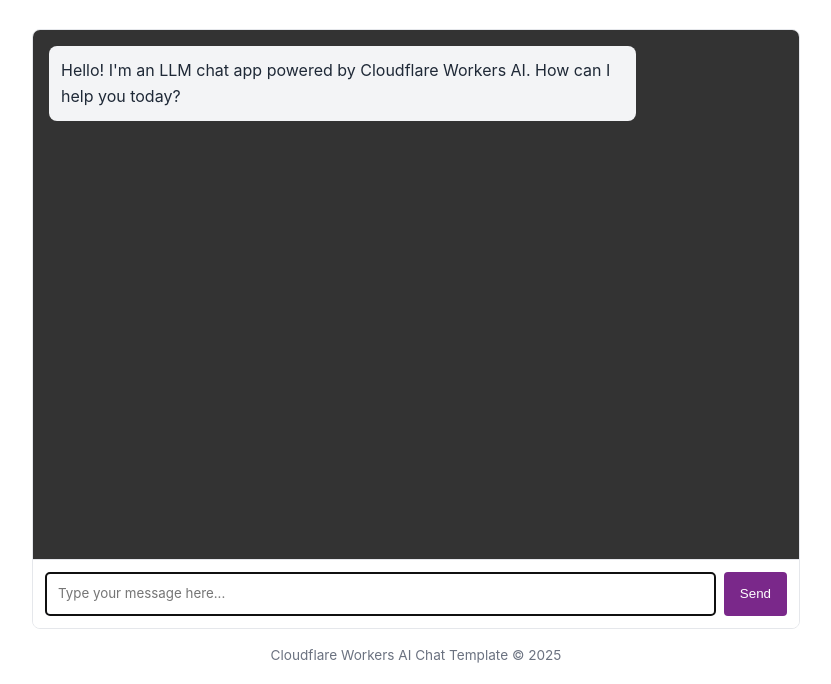
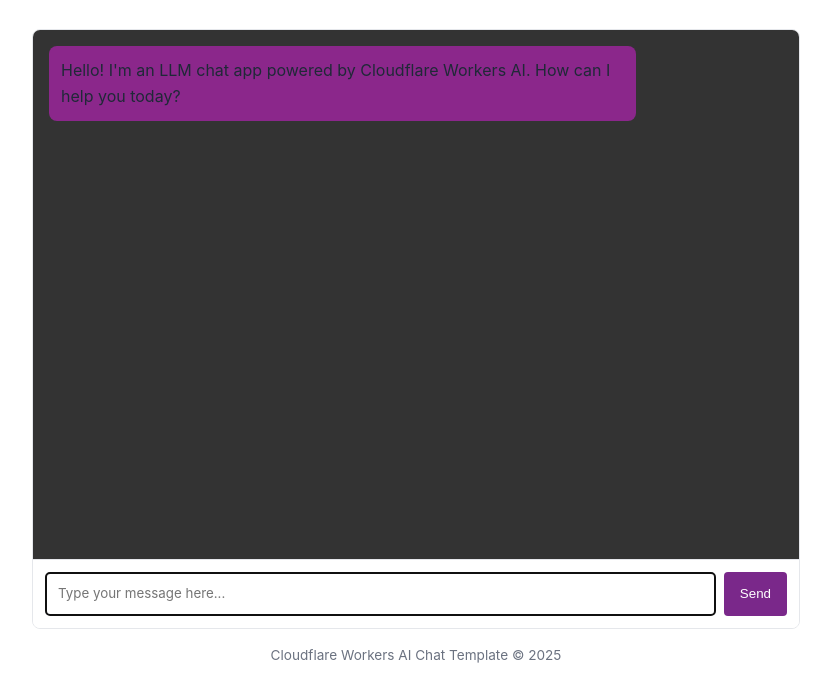
Before and after one commit to illpro226/llm-chat-app-template, a website: page public/index.html in a window 1280 px wide. Shown: the part 116-800 px from the top of the page, without its empty margins (224-1055 px from the left). Drawn offline with Linux system fonts and the light colour scheme.

Commit message:
Change message background colors to purple

```diff
--- a/public/index.html
+++ b/public/index.html
@@ -12,8 +12,8 @@
 				--border-color: #e5e7eb;
 				--text-color: #1f2937;
 				--text-light: #6b7280;
-				--user-msg-bg: #fff2e6;
-				--assistant-msg-bg: #f3f4f6;
+				--user-msg-bg: #8b278b;
+				--assistant-msg-bg: #8b278b;
 			}
 
 			* {
```
